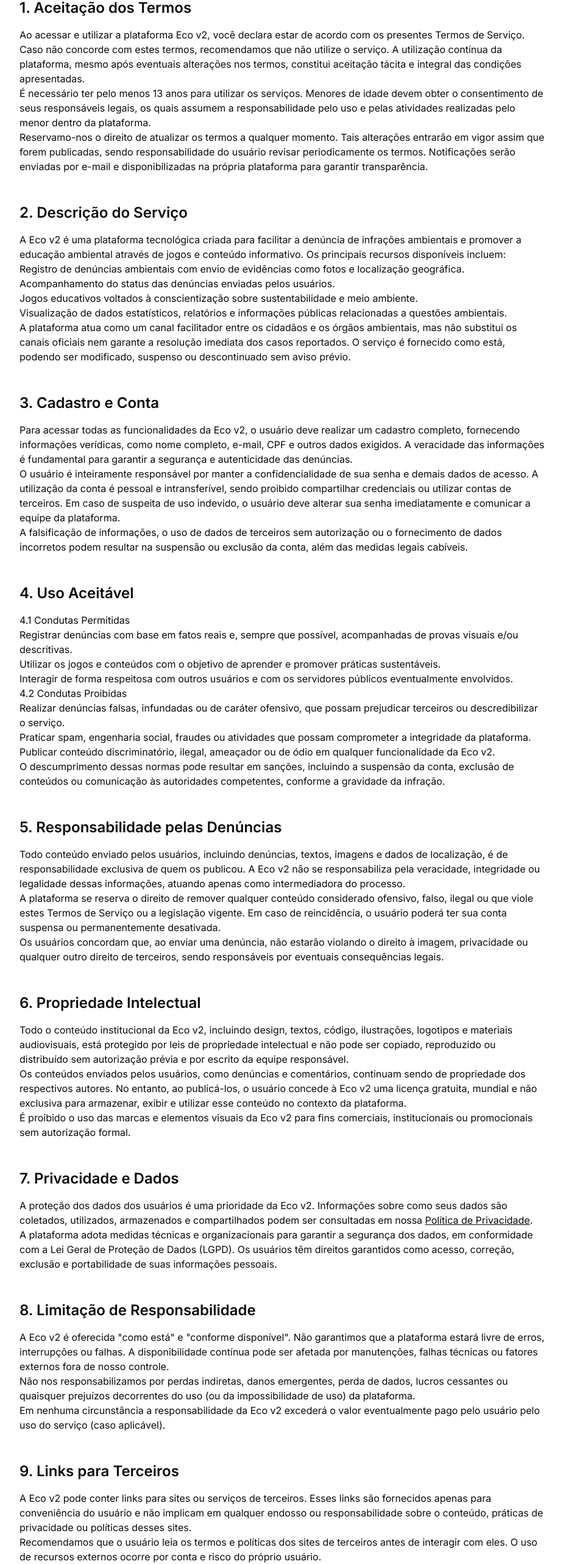
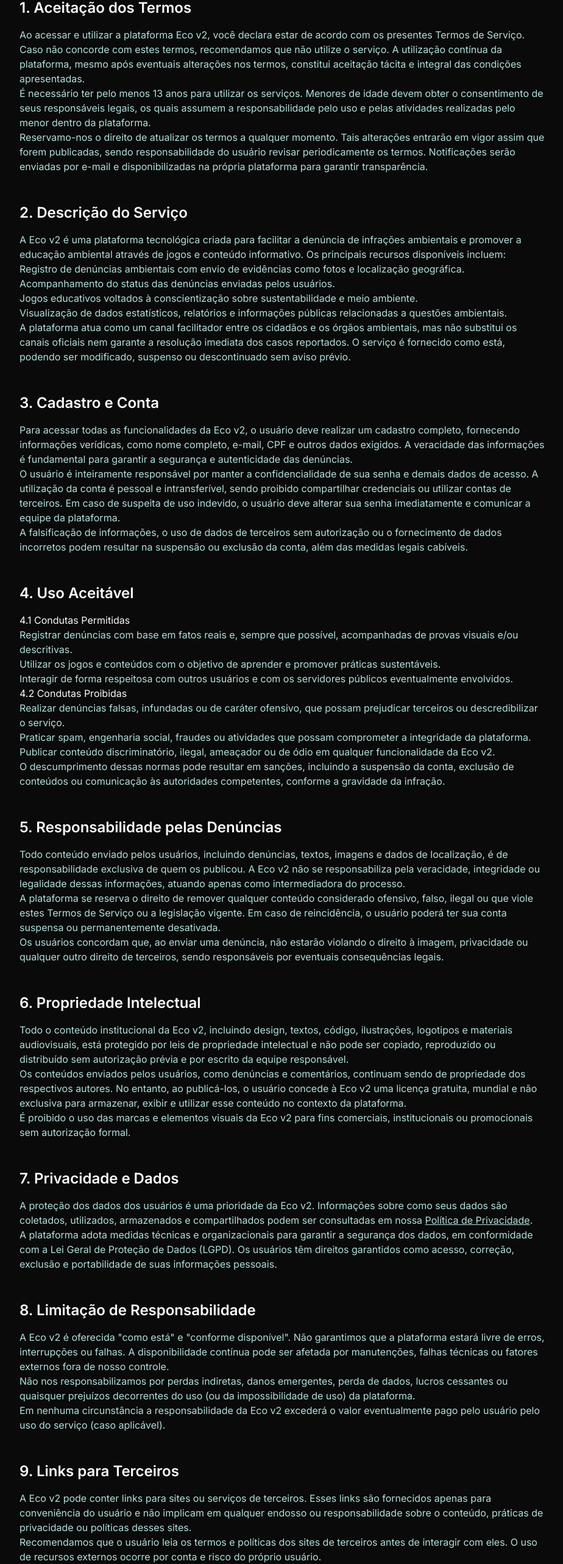
Before and after one commit to wolf-devx/ECO, a Next.js app: page /termos-servico in a window 1280 px wide. Shown: the part 232-2797 px from the top of the page at 61% size, without its empty margins (176-1100 px from the left). Built offline with nearby package versions, Linux system fonts and the light colour scheme.

Commit message:
Light & Dark Mode Styles Added

```diff
--- a/app/ajuda/conta/page.tsx
+++ b/app/ajuda/conta/page.tsx
@@ -2,7 +2,7 @@
 export default function AjudaContaPage() {
   return (
     <main className="max-w-3xl mx-auto px-4 py-16">
-      <h1 className="text-3xl font-bold mb-6">Ajuda com Conta e Acesso</h1>
+      <h1 className="text-3xl font-bold mb-6 ">Ajuda com Conta e Acesso</h1>
       <ul className="space-y-4 text-gray-700 dark:text-gray-300">
         <li>
           <strong>Como me cadastro?</strong><br />
--- a/app/cadastro/page.tsx
+++ b/app/cadastro/page.tsx
@@ -155,7 +155,7 @@ export default function Cadastro() {
               </div>
             </div>
 
-            <Button type="submit" className="w-full" disabled={isLoading}>
+            <Button type="submit" className="w-full bg-[#2E7D32] text-white hover:bg-[#A5D6A7]" disabled={isLoading} >
               {isLoading ? "Criando conta..." : "Criar Conta"}
             </Button>
           </form>
@@ -163,7 +163,7 @@ export default function Cadastro() {
         <CardFooter className="flex justify-center">
           <p className="text-sm text-muted-foreground">
             Já tem uma conta?{" "}
-            <Link href="/login" className="text-primary hover:underline">
+            <Link href="/login" className="text-primary hover:underline text-[#0277BD] dark:text-[#4FC3F7] transition-colors">
               Faça login
             </Link>
           </p>
--- a/app/jogos/page.tsx
+++ b/app/jogos/page.tsx
@@ -58,8 +58,8 @@ export default function ListaJogos() {
 
   return (
     <div className="container mx-auto px-4 py-12">
-      <h1 className="text-4xl font-bold mb-8 text-center">Nossos Jogos</h1>
-      <p className="text-lg text-center mb-12 max-w-3xl mx-auto">
+      <h1 className="text-4xl font-bold mb-8 text-center dark:text-[#E0F2F1]">Nossos Jogos</h1>
+      <p className="text-lg text-center mb-12 max-w-3xl mx-auto dark:text-[#B2DFDB]">
         Explore nossa coleção de jogos educativos sobre meio ambiente e sustentabilidade. Divirta-se enquanto aprende
         sobre como proteger nosso planeta.
       </p>
@@ -90,7 +90,7 @@ export default function ListaJogos() {
               <p>{jogo.descricao}</p>
             </CardContent>
             <CardFooter>
-              <div className="text-sm text-muted-foreground">Disponível para download</div>
+              <div className="text-sm text-muted-foreground dark:text-[#B2DFDB]">Disponível para download</div>
             </CardFooter>
           </Card>
         ))}
--- a/app/layout.tsx
+++ b/app/layout.tsx
@@ -21,7 +21,7 @@ export default function RootLayout({
   children: React.ReactNode
 }>) {
   return (
-    <html lang="pt-BR">
+    <html lang="pt-BR" className="dark">
       <body className={inter.className}>
         <AuthProvider>
           <div className="app-container">
--- a/app/login/page.tsx
+++ b/app/login/page.tsx
@@ -80,7 +80,7 @@ export default function Login() {
             <div className="space-y-2">
               <div className="flex items-center justify-between">
                 <Label htmlFor="password">Senha</Label>
-                <Link href="#" className="text-sm text-primary hover:underline">
+                <Link href="#" className="text-sm hover:underline  hover:underline text-[#0277BD] dark:text-[#4FC3F7] transition-colors">
                   Esqueceu a senha?
                 </Link>
               </div>
@@ -95,7 +95,7 @@ export default function Login() {
               />
             </div>
 
-            <Button type="submit" className="w-full" disabled={isLoading}>
+            <Button type="submit" className="w-full bg-[#2E7D32] text-white hover:bg-[#A5D6A7]" disabled={isLoading}>
               {isLoading ? "Entrando..." : "Entrar"}
             </Button>
           </form>
@@ -103,7 +103,7 @@ export default function Login() {
         <CardFooter className="flex justify-center">
           <p className="text-sm text-muted-foreground">
             Não tem uma conta?{" "}
-            <Link href="/cadastro" className="text-primary hover:underline">
+            <Link href="/cadastro" className="hover:underline text-[#0277BD] dark:text-[#4FC3F7] transition-colors">
               Cadastre-se
             </Link>
           </p>
--- a/app/termos-servico/page.tsx
+++ b/app/termos-servico/page.tsx
@@ -3,147 +3,147 @@ import { LegalSection } from "@/components/legal/legal-section"
 
 export default function TermosServico() {
   return (
-    <LegalLayout title="Termos de Serviço" lastUpdated="12 de junho de 2025">
+    <LegalLayout title="Termos de Serviço" lastUpdated="12 de junho de 2025" >
       <LegalSection id="aceitacao" title="1. Aceitação dos Termos">
-        <p>
+        <p className="text-[#BDBDBD] dark:text-[#B2DFDB]">
           Ao acessar e utilizar a plataforma Eco v2, você declara estar de acordo com os presentes Termos de Serviço. Caso não concorde com estes termos, recomendamos que não utilize o serviço. A utilização contínua da plataforma, mesmo após eventuais alterações nos termos, constitui aceitação tácita e integral das condições apresentadas.
         </p>
-        <p>
+        <p className="text-[#BDBDBD] dark:text-[#B2DFDB]">
           É necessário ter pelo menos 13 anos para utilizar os serviços. Menores de idade devem obter o consentimento de seus responsáveis legais, os quais assumem a responsabilidade pelo uso e pelas atividades realizadas pelo menor dentro da plataforma.
         </p>
-        <p>
+        <p className="text-[#BDBDBD] dark:text-[#B2DFDB]">
           Reservamo-nos o direito de atualizar os termos a qualquer momento. Tais alterações entrarão em vigor assim que forem publicadas, sendo responsabilidade do usuário revisar periodicamente os termos. Notificações serão enviadas por e-mail e disponibilizadas na própria plataforma para garantir transparência.
         </p>
       </LegalSection>
 
       <LegalSection id="descricao" title="2. Descrição do Serviço">
-        <p>
+        <p className="text-[#BDBDBD] dark:text-[#B2DFDB]">
           A Eco v2 é uma plataforma tecnológica criada para facilitar a denúncia de infrações ambientais e promover a educação ambiental através de jogos e conteúdo informativo. Os principais recursos disponíveis incluem:
         </p>
         <ul>
-          <li>Registro de denúncias ambientais com envio de evidências como fotos e localização geográfica.</li>
-          <li>Acompanhamento do status das denúncias enviadas pelos usuários.</li>
-          <li>Jogos educativos voltados à conscientização sobre sustentabilidade e meio ambiente.</li>
-          <li>Visualização de dados estatísticos, relatórios e informações públicas relacionadas a questões ambientais.</li>
+          <li className="text-[#BDBDBD] dark:text-[#B2DFDB]">Registro de denúncias ambientais com envio de evidências como fotos e localização geográfica.</li>
+          <li className="text-[#BDBDBD] dark:text-[#B2DFDB]">Acompanhamento do status das denúncias enviadas pelos usuários.</li>
+          <li className="text-[#BDBDBD] dark:text-[#B2DFDB]">Jogos educativos voltados à conscientização sobre sustentabilidade e meio ambiente.</li>
+          <li className="text-[#BDBDBD] dark:text-[#B2DFDB]">Visualização de dados estatísticos, relatórios e informações públicas relacionadas a questões ambientais.</li>
         </ul>
-        <p>
+        <p className="text-[#BDBDBD] dark:text-[#B2DFDB]">
           A plataforma atua como um canal facilitador entre os cidadãos e os órgãos ambientais, mas não substitui os canais oficiais nem garante a resolução imediata dos casos reportados. O serviço é fornecido como está, podendo ser modificado, suspenso ou descontinuado sem aviso prévio.
         </p>
       </LegalSection>
 
       <LegalSection id="cadastro" title="3. Cadastro e Conta">
-        <p>
+        <p className="text-[#BDBDBD] dark:text-[#B2DFDB]">
           Para acessar todas as funcionalidades da Eco v2, o usuário deve realizar um cadastro completo, fornecendo informações verídicas, como nome completo, e-mail, CPF e outros dados exigidos. A veracidade das informações é fundamental para garantir a segurança e autenticidade das denúncias.
         </p>
-        <p>
+        <p className="text-[#BDBDBD] dark:text-[#B2DFDB]">
           O usuário é inteiramente responsável por manter a confidencialidade de sua senha e demais dados de acesso. A utilização da conta é pessoal e intransferível, sendo proibido compartilhar credenciais ou utilizar contas de terceiros. Em caso de suspeita de uso indevido, o usuário deve alterar sua senha imediatamente e comunicar a equipe da plataforma.
         </p>
-        <p>
+        <p className="text-[#BDBDBD] dark:text-[#B2DFDB]">
           A falsificação de informações, o uso de dados de terceiros sem autorização ou o fornecimento de dados incorretos podem resultar na suspensão ou exclusão da conta, além das medidas legais cabíveis.
-        </p>
+        </p >
       </LegalSection>
 
       <LegalSection id="uso" title="4. Uso Aceitável">
         <h3>4.1 Condutas Permitidas</h3>
         <ul>
-          <li>Registrar denúncias com base em fatos reais e, sempre que possível, acompanhadas de provas visuais e/ou descritivas.</li>
-          <li>Utilizar os jogos e conteúdos com o objetivo de aprender e promover práticas sustentáveis.</li>
-          <li>Interagir de forma respeitosa com outros usuários e com os servidores públicos eventualmente envolvidos.</li>
+          <li className="text-[#BDBDBD] dark:text-[#B2DFDB]">Registrar denúncias com base em fatos reais e, sempre que possível, acompanhadas de provas visuais e/ou descritivas.</li>
+          <li className="text-[#BDBDBD] dark:text-[#B2DFDB]">Utilizar os jogos e conteúdos com o objetivo de aprender e promover práticas sustentáveis.</li>
+          <li className="text-[#BDBDBD] dark:text-[#B2DFDB]">Interagir de forma respeitosa com outros usuários e com os servidores públicos eventualmente envolvidos.</li>
         </ul>
         <h3>4.2 Condutas Proibidas</h3>
         <ul>
-          <li>Realizar denúncias falsas, infundadas ou de caráter ofensivo, que possam prejudicar terceiros ou descredibilizar o serviço.</li>
-          <li>Praticar spam, engenharia social, fraudes ou atividades que possam comprometer a integridade da plataforma.</li>
-          <li>Publicar conteúdo discriminatório, ilegal, ameaçador ou de ódio em qualquer funcionalidade da Eco v2.</li>
+          <li className="text-[#BDBDBD] dark:text-[#B2DFDB]">Realizar denúncias falsas, infundadas ou de caráter ofensivo, que possam prejudicar terceiros ou descredibilizar o serviço.</li>
+          <li className="text-[#BDBDBD] dark:text-[#B2DFDB]">Praticar spam, engenharia social, fraudes ou atividades que possam comprometer a integridade da plataforma.</li>
+          <li className="text-[#BDBDBD] dark:text-[#B2DFDB]">Publicar conteúdo discriminatório, ilegal, ameaçador ou de ódio em qualquer funcionalidade da Eco v2.</li>
         </ul>
-        <p>
+        <p className="text-[#BDBDBD] dark:text-[#B2DFDB]">
           O descumprimento dessas normas pode resultar em sanções, incluindo a suspensão da conta, exclusão de conteúdos ou comunicação às autoridades competentes, conforme a gravidade da infração.
         </p>
       </LegalSection>
 
       <LegalSection id="denuncias" title="5. Responsabilidade pelas Denúncias">
-        <p>
+        <p className="text-[#BDBDBD] dark:text-[#B2DFDB]">
           Todo conteúdo enviado pelos usuários, incluindo denúncias, textos, imagens e dados de localização, é de responsabilidade exclusiva de quem os publicou. A Eco v2 não se responsabiliza pela veracidade, integridade ou legalidade dessas informações, atuando apenas como intermediadora do processo.
         </p>
-        <p>
+        <p className="text-[#BDBDBD] dark:text-[#B2DFDB]">
           A plataforma se reserva o direito de remover qualquer conteúdo considerado ofensivo, falso, ilegal ou que viole estes Termos de Serviço ou a legislação vigente. Em caso de reincidência, o usuário poderá ter sua conta suspensa ou permanentemente desativada.
         </p>
-        <p>
+        <p className="text-[#BDBDBD] dark:text-[#B2DFDB]">
           Os usuários concordam que, ao enviar uma denúncia, não estarão violando o direito à imagem, privacidade ou qualquer outro direito de terceiros, sendo responsáveis por eventuais consequências legais.
         </p>
       </LegalSection>
 
       <LegalSection id="direitos" title="6. Propriedade Intelectual">
-        <p>
+        <p className="text-[#BDBDBD] dark:text-[#B2DFDB]">
           Todo o conteúdo institucional da Eco v2, incluindo design, textos, código, ilustrações, logotipos e materiais audiovisuais, está protegido por leis de propriedade intelectual e não pode ser copiado, reproduzido ou distribuído sem autorização prévia e por escrito da equipe responsável.
         </p>
-        <p>
+        <p className="text-[#BDBDBD] dark:text-[#B2DFDB]">
           Os conteúdos enviados pelos usuários, como denúncias e comentários, continuam sendo de propriedade dos respectivos autores. No entanto, ao publicá-los, o usuário concede à Eco v2 uma licença gratuita, mundial e não exclusiva para armazenar, exibir e utilizar esse conteúdo no contexto da plataforma.
         </p>
-        <p>
+        <p className="text-[#BDBDBD] dark:text-[#B2DFDB]">
           É proibido o uso das marcas e elementos visuais da Eco v2 para fins comerciais, institucionais ou promocionais sem autorização formal.
         </p>
       </LegalSection>
 
       <LegalSection id="privacidade" title="7. Privacidade e Dados">
-        <p>
+        <p className="text-[#BDBDBD] dark:text-[#B2DFDB]">
           A proteção dos dados dos usuários é uma prioridade da Eco v2. Informações sobre como seus dados são coletados, utilizados, armazenados e compartilhados podem ser consultadas em nossa <a href="/politica-privacidade" className="underline">Política de Privacidade</a>.
         </p>
-        <p>
+        <p className="text-[#BDBDBD] dark:text-[#B2DFDB]">
           A plataforma adota medidas técnicas e organizacionais para garantir a segurança dos dados, em conformidade com a Lei Geral de Proteção de Dados (LGPD). Os usuários têm direitos garantidos como acesso, correção, exclusão e portabilidade de suas informações pessoais.
         </p>
       </LegalSection>
 
       <LegalSection id="responsabilidade" title="8. Limitação de Responsabilidade">
-        <p>
+        <p className="text-[#BDBDBD] dark:text-[#B2DFDB]">
           A Eco v2 é oferecida "como está" e "conforme disponível". Não garantimos que a plataforma estará livre de erros, interrupções ou falhas. A disponibilidade contínua pode ser afetada por manutenções, falhas técnicas ou fatores externos fora de nosso controle.
         </p>
-        <p>
+        <p className="text-[#BDBDBD] dark:text-[#B2DFDB]">
           Não nos responsabilizamos por perdas indiretas, danos emergentes, perda de dados, lucros cessantes ou quaisquer prejuízos decorrentes do uso (ou da impossibilidade de uso) da plataforma.
         </p>
-        <p>
+        <p className="text-[#BDBDBD] dark:text-[#B2DFDB]">
           Em nenhuma circunstância a responsabilidade da Eco v2 excederá o valor eventualmente pago pelo usuário pelo uso do serviço (caso aplicável).
         </p>
       </LegalSection>
 
       <LegalSection id="links" title="9. Links para Terceiros">
-        <p>
+        <p className="text-[#BDBDBD] dark:text-[#B2DFDB]">
           A Eco v2 pode conter links para sites ou serviços de terceiros. Esses links são fornecidos apenas para conveniência do usuário e não implicam em qualquer endosso ou responsabilidade sobre o conteúdo, práticas de privacidade ou políticas desses sites.
         </p>
-        <p>
+        <p className="text-[#BDBDBD] dark:text-[#B2DFDB]">
           Recomendamos que o usuário leia os termos e políticas dos sites de terceiros antes de interagir com eles. O uso de recursos externos ocorre por conta e risco do próprio usuário.
         </p>
       </LegalSection>
 
       <LegalSection id="encerramento" title="10. Encerramento de Conta">
-        <p>
+        <p className="text-[#BDBDBD] dark:text-[#B2DFDB]">
           O usuário pode solicitar o encerramento de sua conta a qualquer momento por meio das configurações do perfil ou entrando em contato com o suporte. Ao encerrar a conta, os dados e denúncias associados poderão ser excluídos de forma definitiva, conforme descrito na Política de Privacidade.
         </p>
-        <p>
+        <p className="text-[#BDBDBD] dark:text-[#B2DFDB]">
           A Eco v2 poderá encerrar ou suspender contas que violem os Termos de Serviço, que estejam inativas por longos períodos ou que apresentem comportamentos suspeitos, sem necessidade de aviso prévio.
         </p>
       </LegalSection>
 
       <LegalSection id="alteracoes" title="11. Alterações nos Termos">
-        <p>
+        <p className="text-[#BDBDBD] dark:text-[#B2DFDB]">
           Estes Termos de Serviço poderão ser atualizados periodicamente para refletir mudanças legais, operacionais ou tecnológicas. Recomendamos que o usuário consulte este documento com frequência.
         </p>
-        <p>
+        <p className="text-[#BDBDBD] dark:text-[#B2DFDB]">
           Em caso de alterações significativas, o usuário será informado por e-mail ou por aviso destacado na plataforma. O uso continuado da Eco v2 após tais modificações será considerado como aceitação das novas condições.
         </p>
       </LegalSection>
 
       <LegalSection id="foro" title="12. Legislação e Foro">
-        <p>
+        <p className="text-[#BDBDBD] dark:text-[#B2DFDB]">
           Estes Termos são regidos pelas leis brasileiras, especialmente pela Lei Geral de Proteção de Dados (Lei nº 13.709/2018), pelo Marco Civil da Internet (Lei nº 12.965/2014) e pelo Código de Defesa do Consumidor (Lei nº 8.078/1990).
         </p>
-        <p>
+        <p className="text-[#BDBDBD] dark:text-[#B2DFDB]">
           Em caso de disputas ou litígios relacionados ao uso da plataforma, fica eleito o foro da comarca de domicílio do usuário, conforme previsto no Código de Defesa do Consumidor.
         </p>
       </LegalSection>
 
       <LegalSection id="contato" title="13. Contato">
-        <p>
+        <p className="text-[#BDBDBD] dark:text-[#B2DFDB]">
           Em caso de dúvidas, sugestões ou reclamações relacionadas a estes Termos de Serviço, o usuário pode entrar em contato com a equipe da Eco v2 pelo e-mail: contato@ecoplataforma.org. Estamos comprometidos com a transparência e com a escuta ativa das necessidades dos nossos usuários.
         </p>
       </LegalSection>
```
Also changed, not shown: app/contato/page.tsx (+11 -11 lines), app/page.tsx (+38 -31 lines), app/politica-privacidade/page.tsx (+32 -32 lines), app/sobre/page.tsx (+11 -11 lines).
